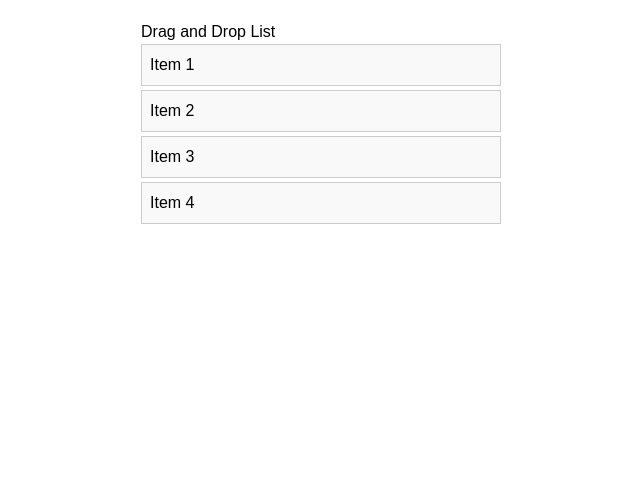
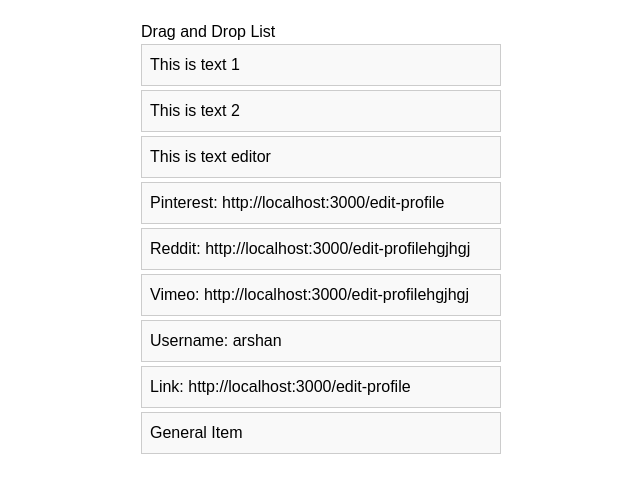
Before and after one commit to arfan4-dev/DnD-project, a React (Vite) app: page / in a window 1280 px wide. Shown: the top 492 px of the page, without its empty margins (319-959 px from the left). Built offline with nearby package versions, Linux system fonts and the light colour scheme.

Commit message:
array of object

```diff
--- a/src/App.jsx
+++ b/src/App.jsx
@@ -3,7 +3,7 @@ import { DndContext, closestCenter } from '@dnd-kit/core';
 import { arrayMove, SortableContext, useSortable, verticalListSortingStrategy } from '@dnd-kit/sortable';
 import { CSS } from '@dnd-kit/utilities';
 
-const SortableItem = ({ id, name, handleClick }) => {
+const SortableItem = ({ id, innerText, link, name, value, type, handleClick }) => {
   const { attributes, listeners, setNodeRef, transform, transition } = useSortable({ id });
 
   const style = {
@@ -18,26 +18,34 @@ const SortableItem = ({ id, name, handleClick }) => {
 
   return (
     <div ref={setNodeRef} style={style} {...attributes} {...listeners} onClick={() => handleClick(id)}>
-      {name}
+      {type === 'text' && <div dangerouslySetInnerHTML={{ __html: innerText }} />}
+      {type === 'social' && <div>{name}: <a href={link}>{link}</a></div>}
+      {type === 'username' && <div>Username: {value}</div>}
+      {type === 'link' && <div>Link: <a href={value}>{value}</a></div>}
+      {type === 'general' && <div>General Item</div>}
     </div>
   );
 };
 
 const App = () => {
-  const [items, setItems] = useState({
-    key1: 'Item 1',
-    key2: 'Item 2',
-    key3: 'Item 3',
-    key4: 'Item 4',
-  });
+  const [items, setItems] = useState([
+    { type: "text", innerText: "<p class=\"blockquote\">This is text 1</p>", _id: "66acdcf2a01fbc87c82ce637" },
+    { type: "text", innerText: "<p class=\"blockquote\">This is text 2</p>", _id: "66acdcf2a01fbc87c82cee17" },
+    { type: "text", innerText: "<p class=\"blockquote\">This is text editor</p>", _id: "66acdcf2a01fbc87c82cee37" },
+    { type: "social", link: "http://localhost:3000/edit-profile", name: "Pinterest", _id: "66acd996a01fbc87c82cedc8" },
+    { type: "social", link: "http://localhost:3000/edit-profilehgjhgj", name: "Reddit", _id: "66acd996a01fbc87c82cedc9" },
+    { type: "social", link: "http://localhost:3000/edit-profilehgjhgj", name: "Vimeo", _id: "66ace90bf6fa46410f956703" },
+    { type: "username", value: "arshan", _id: "66ace90bf6fa46410f9536703" },
+    { type: "link", value: "http://localhost:3000/edit-profile", _id: "66ace90bf6fa46410f2956703" },
+    { type: "general", _id: "66acacd4b1c4660d6791346e", companyId: "66a738407ea7dadd23344551", selectedTemplate: 1 },
+  ]);
 
   const handleDragEnd = (event) => {
     const { active, over } = event;
     if (active.id !== over.id) {
-      const oldIndex = Object.keys(items).indexOf(active.id);
-      const newIndex = Object.keys(items).indexOf(over.id);
-      const newItems = arrayMove(Object.entries(items), oldIndex, newIndex);
-      setItems(Object.fromEntries(newItems));
+      const oldIndex = items.findIndex(item => item._id === active.id);
+      const newIndex = items.findIndex(item => item._id === over.id);
+      setItems(arrayMove(items, oldIndex, newIndex));
     }
   };
 
@@ -48,13 +56,23 @@ const App = () => {
   useEffect(() => {
     console.log('Items:', items);
   }, [items]);
+
   return (
     <div style={{ padding: '20px', maxWidth: '400px', margin: '0 auto' }}>
       <h1>Drag and Drop List</h1>
       <DndContext collisionDetection={closestCenter} onDragEnd={handleDragEnd}>
-        <SortableContext items={Object.keys(items)} strategy={verticalListSortingStrategy}>
-          {Object.keys(items).map((key) => (
-            <SortableItem key={key} id={key} name={items[key]} handleClick={handleItemClick} />
+        <SortableContext items={items.map(item => item._id)} strategy={verticalListSortingStrategy}>
+          {items.map(item => (
+            <SortableItem
+              key={item._id}
+              id={item._id}
+              innerText={item.innerText}
+              link={item.link}
+              name={item.name}
+              value={item.value}
+              type={item.type}
+              handleClick={handleItemClick}
+            />
           ))}
         </SortableContext>
       </DndContext>
```
